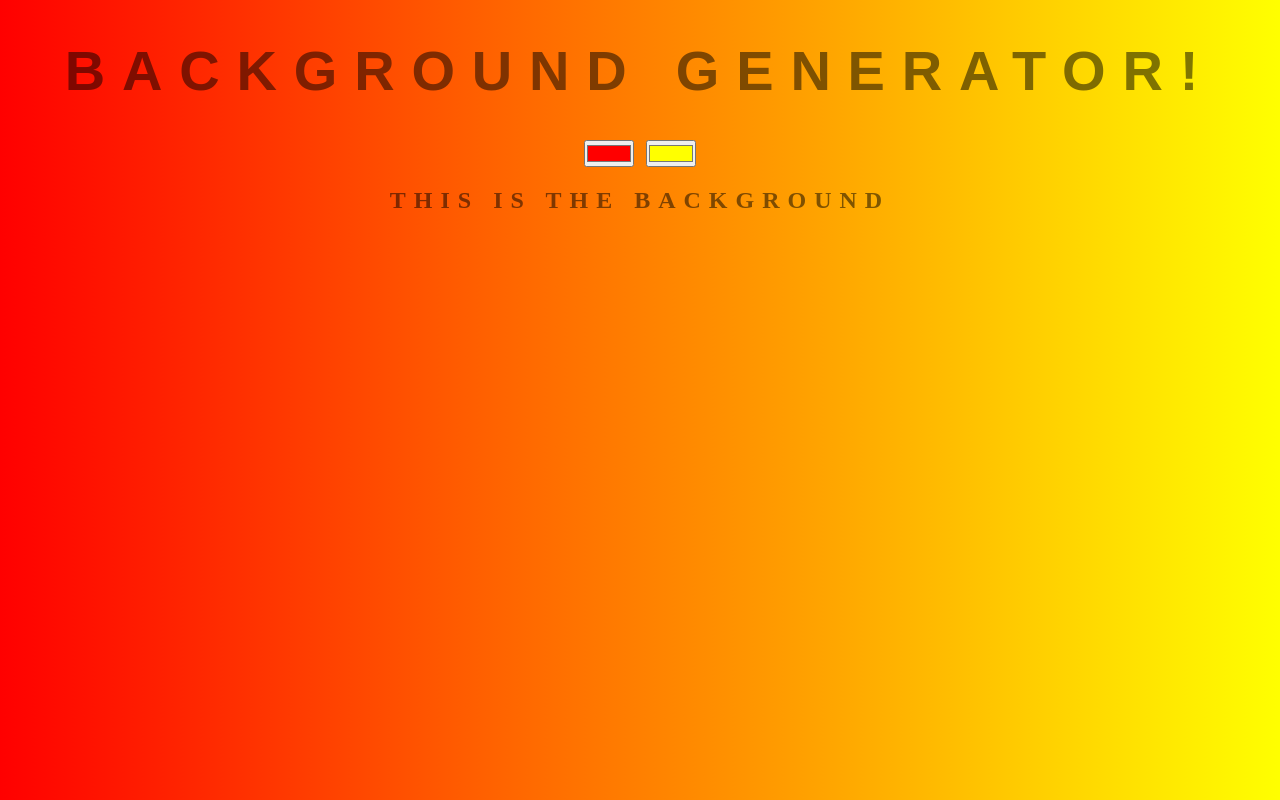
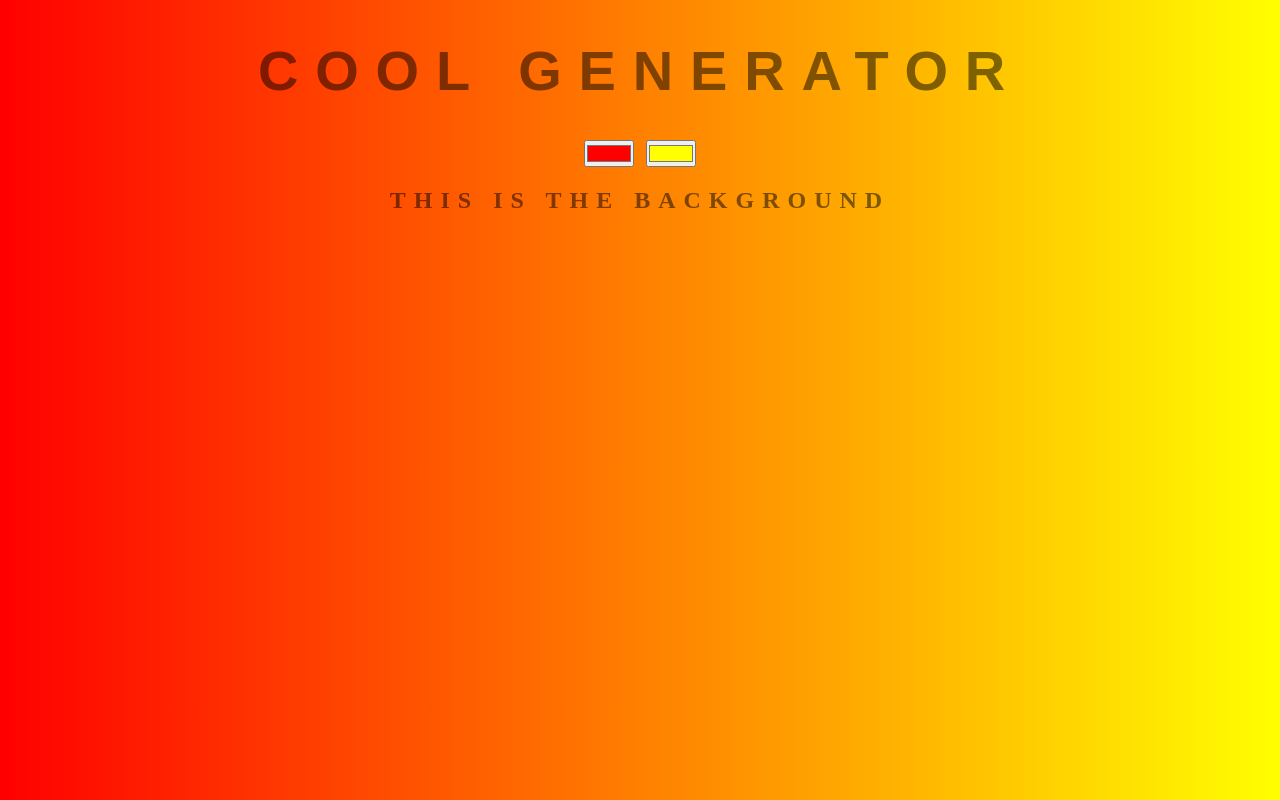
Before and after one commit to pagnibha42/bc-generator, a plain HTML site: page index.html in a window 1280 px wide. Drawn offline with Linux system fonts and the light colour scheme.

Commit message:
reverting

```diff
--- a/index.html
+++ b/index.html
@@ -5,7 +5,7 @@
 	<link rel="stylesheet" type="text/css" href="style.css">
 </head>
 <body id="gradient">
-	<h1>Background Generator!</h1>
+	<h1>COOL Generator</h1>
 	<input class="color1" type="color" name="color1" value="#FF0000">
 	<input class="color2" type="color" name="color2" value="#FFFF00">
 	<h2>This is the Background</h2>
```
